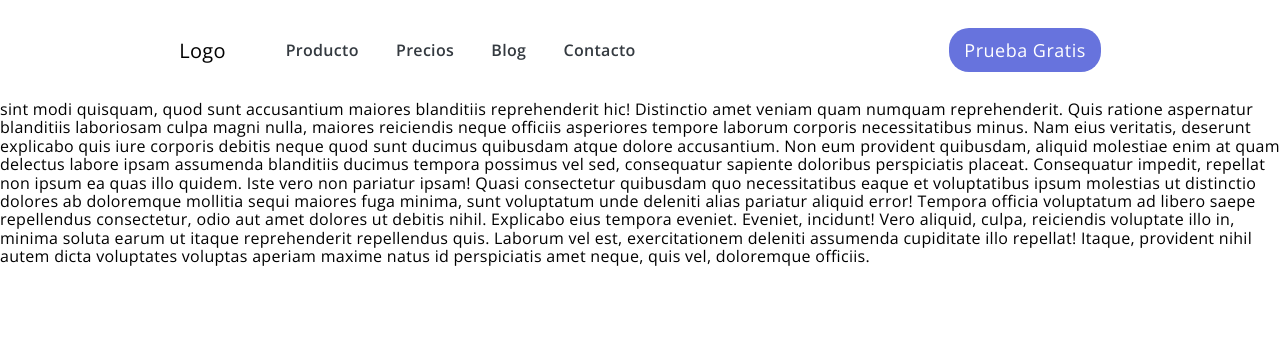
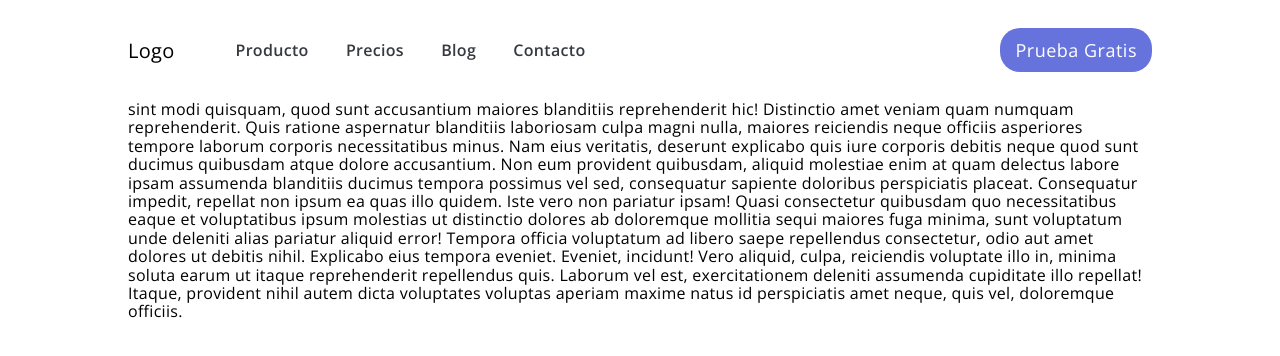
Before and after one commit to Alkeops/on, a Next.js app: page / in a window 1280 px wide. Shown: the top 356 px of the page. Built offline with nearby package versions, Linux system fonts and the light colour scheme.

Commit message:
Mnimal fixes

```diff
--- a/src/components/organisms/Header/Header.tsx
+++ b/src/components/organisms/Header/Header.tsx
@@ -4,6 +4,7 @@ import classNames from "classnames";
 import { useWindowScroll } from "@hooks";
 import { HamburguerButton } from "@atoms";
 import { NavBar } from "@molecules";
+import { Container } from "@templates";
 
 const Header = () => {
   const [open, setOpen] = useState(false);
@@ -14,11 +15,13 @@ const Header = () => {
   });
   return (
     <header className={classForComponent}>
-      <Link href="/">
-        <a style={{ fontSize: 20, marginRight: 18, width: 100 }}>Logo</a>
-      </Link>
-      <HamburguerButton open={open} setOpen={setOpen} />
-      <NavBar open={open} />
+      <Container className={`${prefix}__container`}>
+        <Link href="/">
+          <a style={{ fontSize: 20, marginRight: 18, width: 100 }}>Logo</a>
+        </Link>
+        <HamburguerButton open={open} setOpen={setOpen} />
+        <NavBar open={open} />
+      </Container>
     </header>
   );
 };
--- a/src/components/templates/Container/Container.tsx
+++ b/src/components/templates/Container/Container.tsx
@@ -2,12 +2,12 @@ import React from "react";
 import classNames from "classnames";
 import { ContainerType } from "./ContainerType";
 
-const Container = ({ children, full, wide }: ContainerType) => {
+const Container = ({ children, className, full, wide }: ContainerType) => {
   const prefix: string = "t-container";
   const classForComponent: string = classNames(`${prefix}`, {
     [`${prefix}--full`]: full,
     [`${prefix}--wide`]: wide,
-  });
+  }, className);
   return <div className={classForComponent}>{children}</div>;
 };
 
--- a/src/components/templates/Container/ContainerType.ts
+++ b/src/components/templates/Container/ContainerType.ts
@@ -4,6 +4,7 @@ type ContainerType = {
   children: ReactNode;
   full?: boolean;
   wide?: boolean;
+  className?: string;
 };
 
 export type { ContainerType };
--- a/src/components/templates/UserLayout/UserLayout.tsx
+++ b/src/components/templates/UserLayout/UserLayout.tsx
@@ -11,7 +11,7 @@ const UserLayout = ({ children }: { children: ReactNode }) => {
       </Head>
       <Header />
       <main className="t-main">
-        <Container full wide>
+        <Container full>
           {children}
         </Container>
       </main>
--- a/src/pages/index.tsx
+++ b/src/pages/index.tsx
@@ -2,7 +2,7 @@ import { UserLayout, Container } from "@templates";
 export default function Home() {
   return (
     <UserLayout>
-      <Container>
+      <Container wide>
         sint modi quisquam, quod sunt accusantium maiores blanditiis
         reprehenderit hic! Distinctio amet veniam quam numquam reprehenderit.
         Quis ratione aspernatur blanditiis laboriosam culpa magni nulla, maiores
--- a/src/scss/06-Templates/t-container.scss
+++ b/src/scss/06-Templates/t-container.scss
@@ -1,11 +1,16 @@
 .t-container {
+  height: 100%;
   margin: 0 auto;
   max-width: $screen-desktop-xs;
-  width: 100%;
+  width: 95%;
+  @include md(){
+    width: 80%;
+  }
   &--full {
     min-height: 100vh;
   }
   &--wide {
     max-width: 100%;
+    width: 100%;
   }
 }
--- a/src/scss/07-Organism/o-header.scss
+++ b/src/scss/07-Organism/o-header.scss
@@ -1,9 +1,5 @@
 .o-header {
-  align-items: center;
-  display: flex;
   height: 60px;
-  justify-content: space-between;
-  padding: 0 15px;
   position: fixed;
   top: 0;
   transition: 0.3s;
@@ -12,11 +8,14 @@
   @include md() {
     height: 75px;
     justify-content: flex-start;
-    padding: 0 60px;
   }
   @include xl() {
     height: 100px;
-    padding: 0 14%;
+  }
+  &__container {
+    align-items: center;
+    display: flex;
+    justify-content: space-between;
   }
   &.has-color {
     background: yellow; //TODO color header
```
